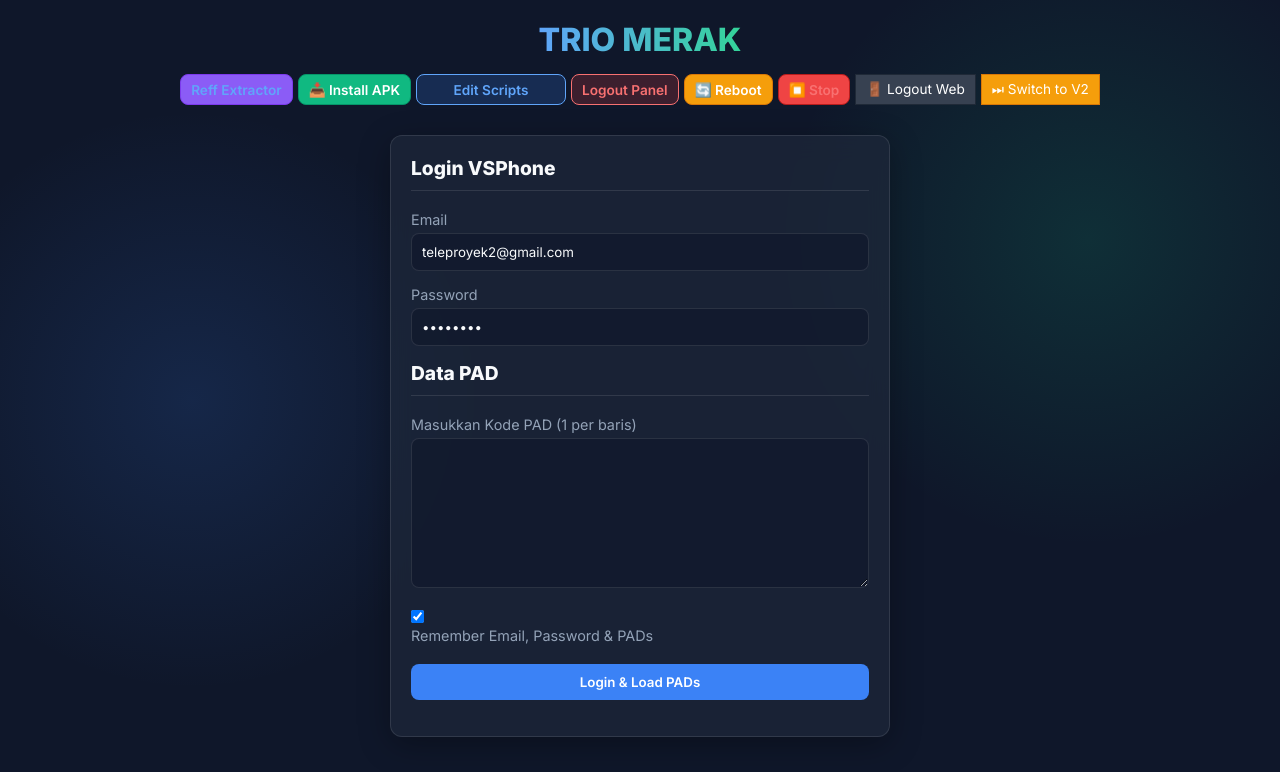
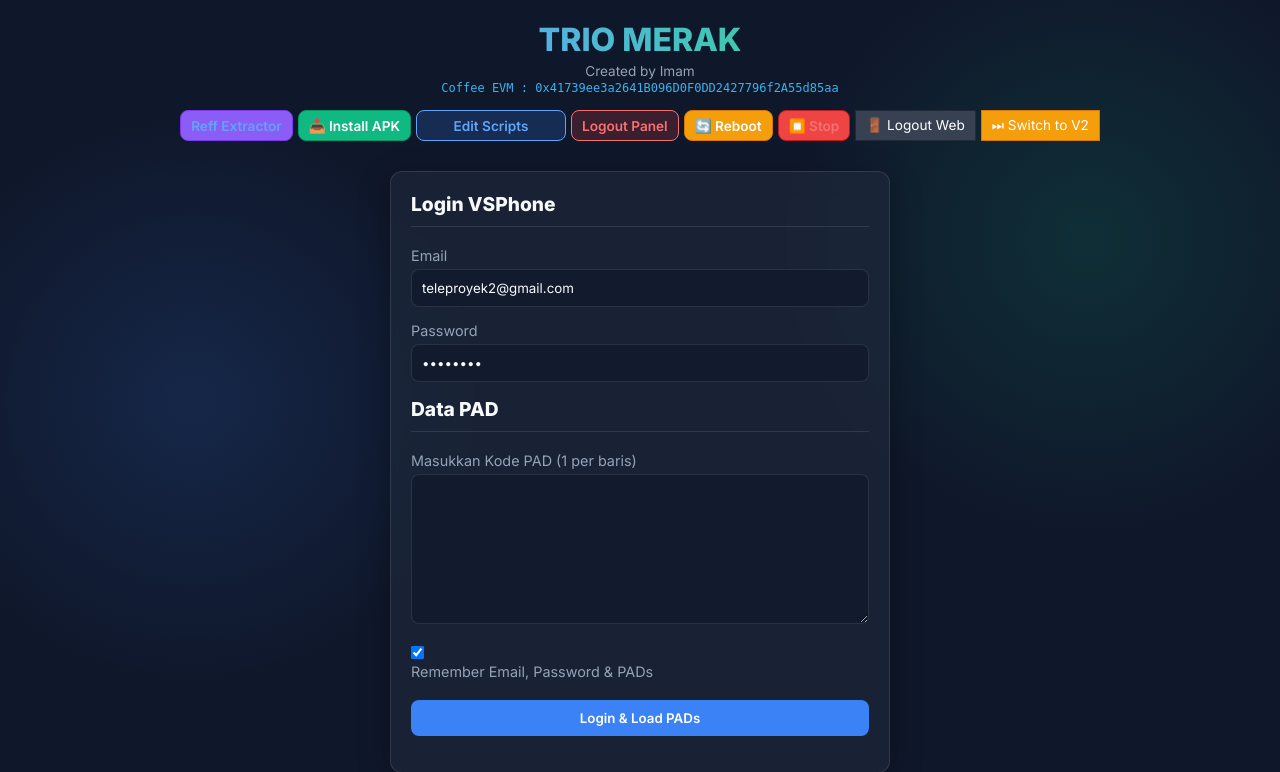
Before and after one commit to Imammaulidy/topnod, a Flask app: page / in a window 1280 px wide. Shown: the top 772 px of the page. Run offline with Flask 3, Linux system fonts and the light colour scheme; the visitor is signed in with stand-in values (Sample User, id 1).

Commit message:
feat: add 'Created by Imam' and 'Coffee EVM' address under header

```diff
--- a/web_worker/templates/index.html
+++ b/web_worker/templates/index.html
@@ -26,7 +26,9 @@
         <header>
             <div style="display: flex; flex-direction: column; justify-content: center; align-items: center; gap: 15px; text-align: center;">
                 <div>
-                    <h1>TRIO MERAK</h1>
+                    <h1 style="margin-bottom: 4px;">TRIO MERAK</h1>
+                    <div style="font-size: 0.85rem; color: #94a3b8; font-weight: 500; margin-bottom: 2px;">Created by Imam</div>
+                    <div style="font-size: 0.75rem; color: #38bdf8; font-family: monospace; word-break: break-all; opacity: 0.95;">Coffee EVM : 0x41739ee3a2641B096D0F0DD2427796f2A55d85aa</div>
                 </div>
                 <div style="display: flex; gap: 5px; flex-wrap: wrap; justify-content: center;">
                     <button id="btn-extractor" class="run-btn" style="width: auto; padding: 6px 10px; font-size: 0.85rem; margin-top: 0; background-color: #8b5cf6; border-color: #7c3aed; flex: 1 1 auto;" title="Ekstrak Reff dari WhatsApp">Reff Extractor</button>
--- a/web_worker/templates/login_code.html
+++ b/web_worker/templates/login_code.html
@@ -23,7 +23,8 @@
         <div class="auth-panel">
           <p class="auth-kicker">VSPHONE WEB WORKER</p>
           <h1 class="brand-title" style="cursor:pointer;" onclick="this.classList.toggle('buram')">TRIO <span>MERAK</span></h1>
-          <p class="brand-meta">Created by Imam</p>
+          <p class="brand-meta" style="margin-bottom: 3px;">Created by Imam</p>
+          <p style="margin: 0 0 16px 0; font-size: 0.75rem; color: #38bdf8; font-family: monospace; word-break: break-all; opacity: 0.95;">Coffee EVM : 0x41739ee3a2641B096D0F0DD2427796f2A55d85aa</p>
 
           {% if session.get('is_admin') %}
           <!-- ADMIN DASHBOARD PANEL -->
--- a/web_worker/templates/v2.html
+++ b/web_worker/templates/v2.html
@@ -26,7 +26,9 @@
         <header>
             <div style="display: flex; flex-direction: column; justify-content: center; align-items: center; gap: 15px; text-align: center;">
                 <div>
-                    <h1>TRIO MERAK</h1>
+                    <h1 style="margin-bottom: 4px;">TRIO MERAK</h1>
+                    <div style="font-size: 0.85rem; color: #94a3b8; font-weight: 500; margin-bottom: 2px;">Created by Imam</div>
+                    <div style="font-size: 0.75rem; color: #38bdf8; font-family: monospace; word-break: break-all; opacity: 0.95;">Coffee EVM : 0x41739ee3a2641B096D0F0DD2427796f2A55d85aa</div>
                 </div>
                 <div style="display: flex; gap: 5px; flex-wrap: wrap; justify-content: center;">
                     <button id="btn-extractor" class="run-btn" style="width: auto; padding: 6px 10px; font-size: 0.85rem; margin-top: 0; background-color: #8b5cf6; border-color: #7c3aed; flex: 1 1 auto;" title="Ekstrak Reff dari WhatsApp">Reff Extractor</button>
```
